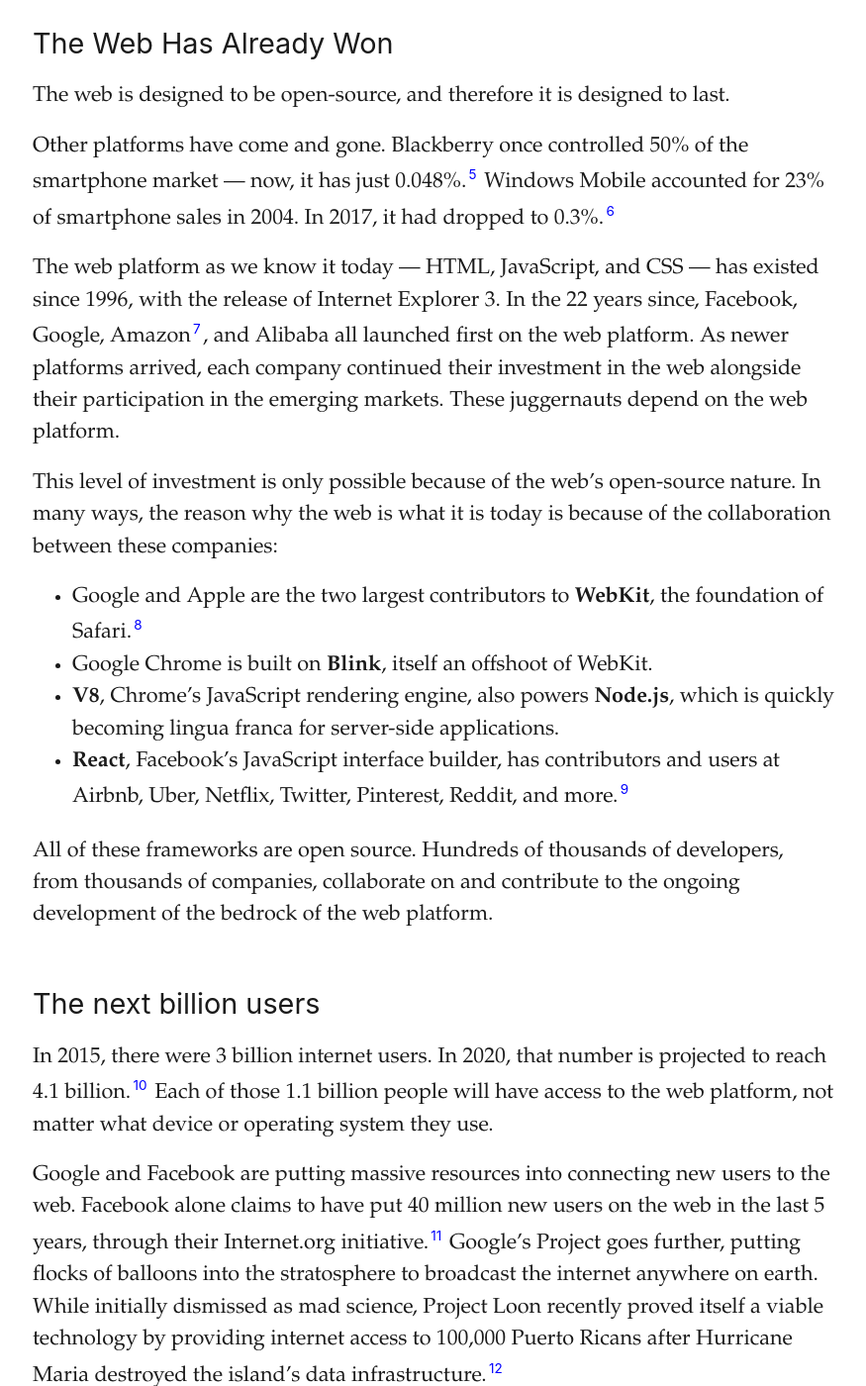
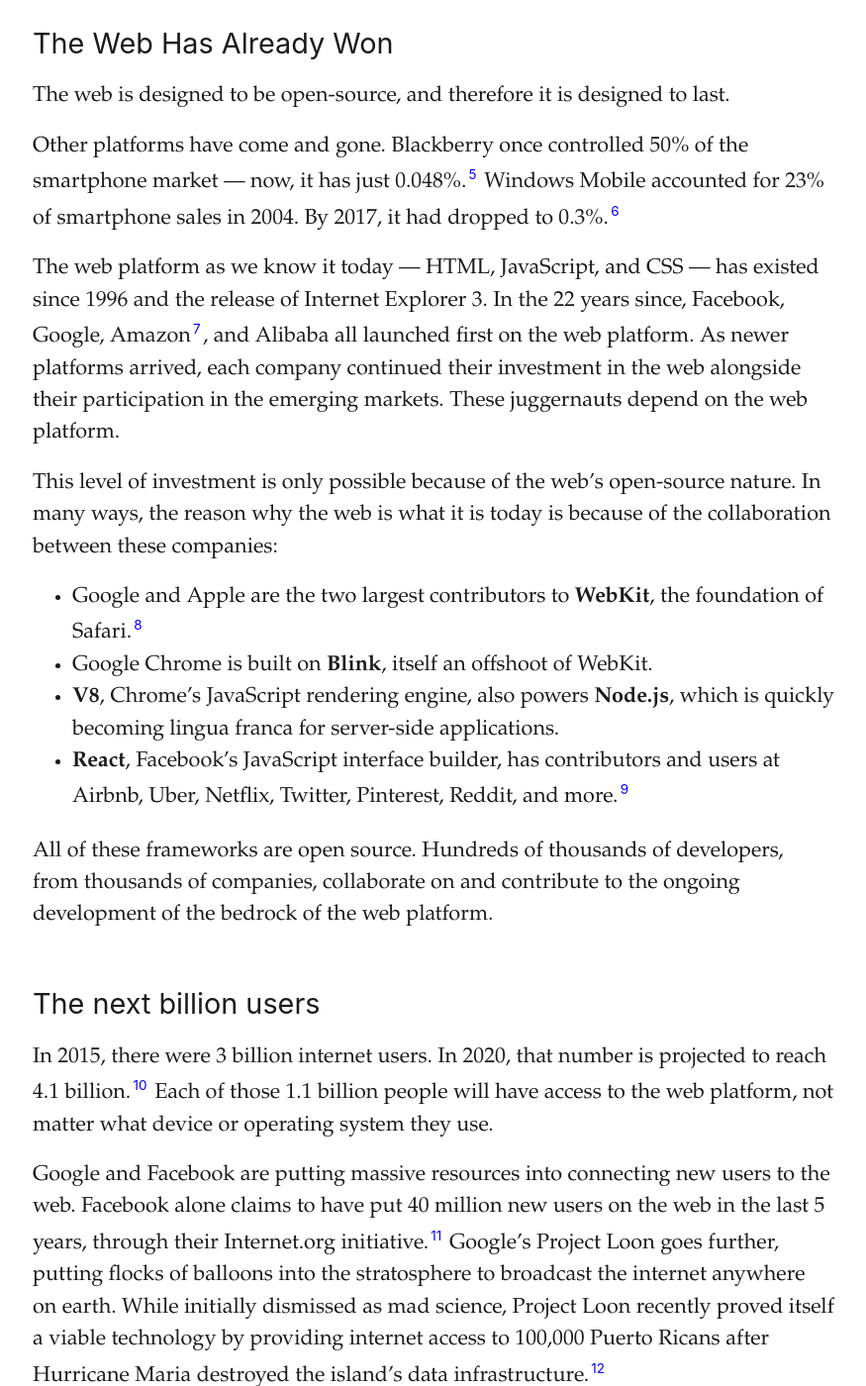
Before and after one commit to ilikescience/ilikescience.github.io, a Jekyll site: the page built from _posts/2018-01-06-web-platform.markdown, in a window 1280 px wide and 1400 px high, scrolled down 1039 px. Shown: the whole window at 99% size, without its empty margins (93-968 px from the left). Built offline with Jekyll 4.4.1, drawn with Linux system fonts in a browser that asks for light colours; some web fonts are replaced; our own code applies the rules of GitHub Pages for plain Markdown files; some of the changed text lies outside the part shown.

Commit message:
grammar fixes in web platform

```diff
--- a/_posts/2018-01-06-web-platform.markdown
+++ b/_posts/2018-01-06-web-platform.markdown
@@ -22,9 +22,9 @@
 
 The web is designed to be open-source, and therefore it is designed to last.
 
-Other platforms have come and gone. Blackberry once controlled 50% of the smartphone market — now, it has just 0.048%.[^5] Windows Mobile accounted for 23% of smartphone sales in 2004. In 2017, it had dropped to 0.3%.[^6]
+Other platforms have come and gone. Blackberry once controlled 50% of the smartphone market — now, it has just 0.048%.[^5] Windows Mobile accounted for 23% of smartphone sales in 2004. By 2017, it had dropped to 0.3%.[^6]
 
-The web platform as we know it today — HTML, JavaScript, and CSS — has existed since 1996, with the release of Internet Explorer 3. In the 22 years since, Facebook, Google, Amazon[^7], and Alibaba all launched first on the web platform. As newer platforms arrived, each company continued their investment in the web alongside their participation in the emerging markets. These juggernauts depend on the web platform.
+The web platform as we know it today — HTML, JavaScript, and CSS — has existed since 1996 and the release of Internet Explorer 3. In the 22 years since, Facebook, Google, Amazon[^7], and Alibaba all launched first on the web platform. As newer platforms arrived, each company continued their investment in the web alongside their participation in the emerging markets. These juggernauts depend on the web platform.
 
 This level of investment is only possible because of the web’s open-source nature. In many ways, the reason why the web is what it is today is because of the collaboration between these companies:
 
@@ -39,7 +39,7 @@
 
 In 2015, there were 3 billion internet users. In 2020, that number is projected to reach 4.1 billion.[^10] Each of those 1.1 billion people will have access to the web platform, not matter what device or operating system they use.
 
-Google and Facebook are putting massive resources into connecting new users to the web. Facebook alone claims to have put 40 million new users on the web in the last 5 years, through their Internet.org initiative.[^11] Google’s Project goes further, putting flocks of balloons into the stratosphere to broadcast the internet anywhere on earth. While initially dismissed as mad science, Project Loon recently proved itself a viable technology by providing internet access to 100,000 Puerto Ricans after Hurricane Maria destroyed the island’s data infrastructure.[^12]
+Google and Facebook are putting massive resources into connecting new users to the web. Facebook alone claims to have put 40 million new users on the web in the last 5 years, through their Internet.org initiative.[^11] Google’s Project Loon goes further, putting flocks of balloons into the stratosphere to broadcast the internet anywhere on earth. While initially dismissed as mad science, Project Loon recently proved itself a viable technology by providing internet access to 100,000 Puerto Ricans after Hurricane Maria destroyed the island’s data infrastructure.[^12]
 
 Providing rich experiences to new internet users through the web platform has proven valuable to the world’s largest companies:
 
```
Also changed, not shown: other parts of _posts/2018-01-06-web-platform.markdown (+1 -1 lines).
